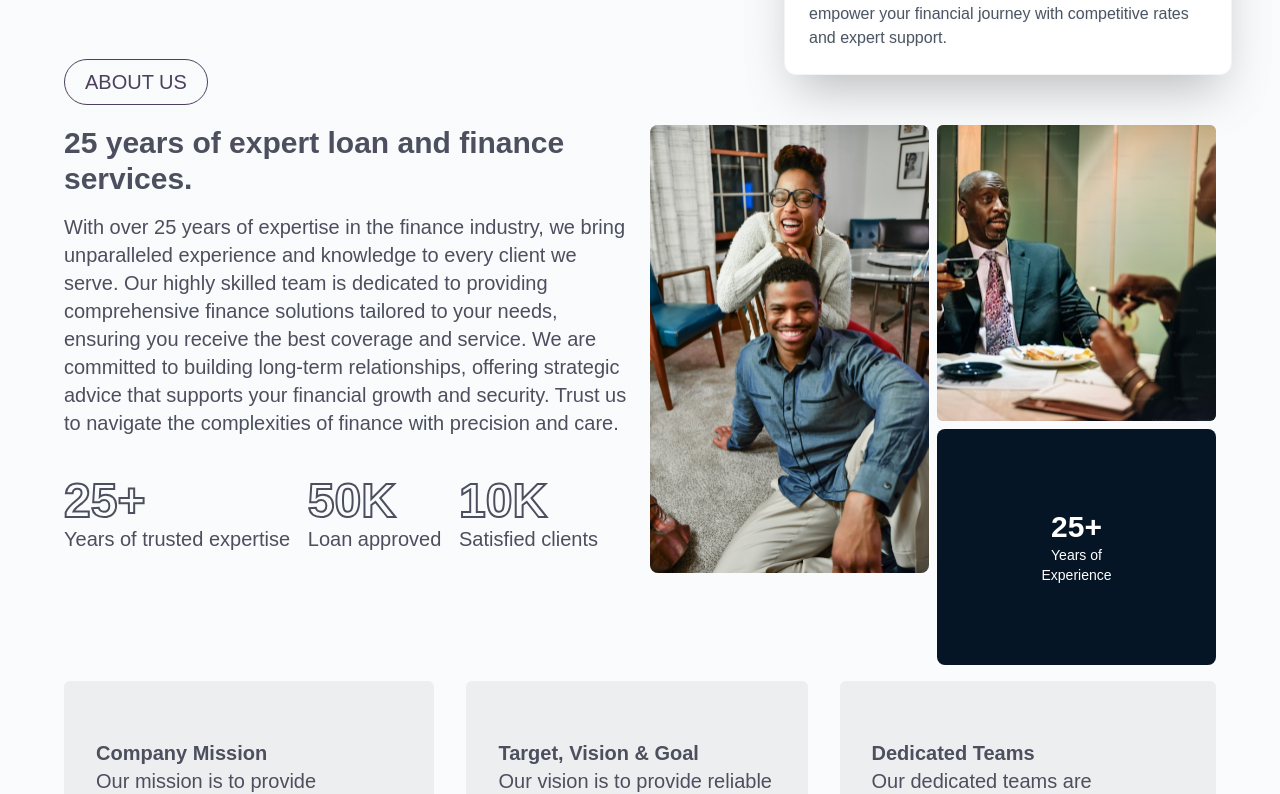
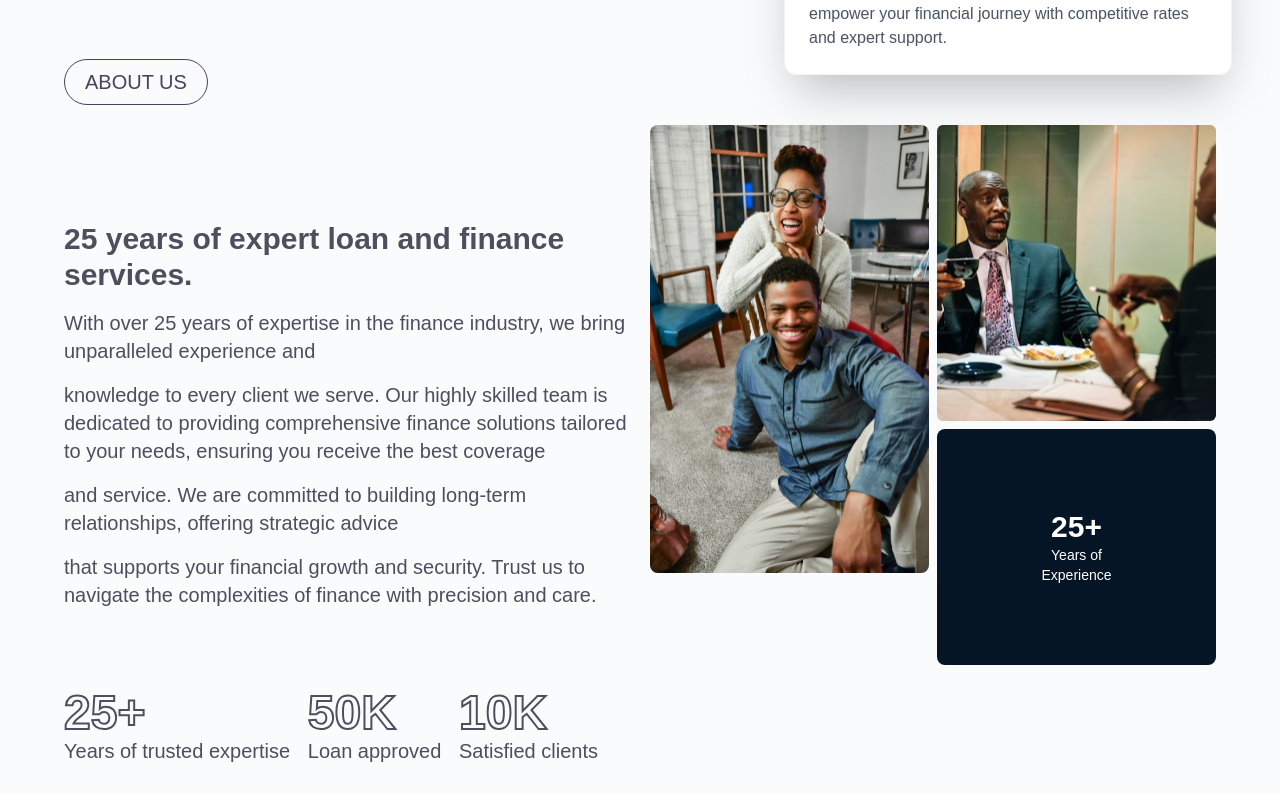
Before and after one commit to KOlivier2119/credora, a Next.js app: page / in a window 1280 px wide. Shown: the part 709-1503 px from the top of the page. Built offline with nearby package versions, Linux system fonts and the light colour scheme.

Commit message:
modifying hover

```diff
--- a/components/About.tsx
+++ b/components/About.tsx
@@ -1,6 +1,6 @@
 import React from "react";
 import Image from "next/image";
-import man from "@/public/man_2.svg"
+import man from "@/public/man_2.svg";
 import discuss from "@/public/discuss.svg";
 
 const About = () => {
@@ -17,36 +17,43 @@ const About = () => {
       </button>
 
       <div className="flex flex-col md:flex-row gap-5 items-center md:items-start">
-        <div className="w-full md:w-[50%] text-center md:text-left">
+        <div className="w-full md:w-[50%] text-center md:text-left mt-24">
           <h1 className="text-2xl md:text-3xl font-bold">
             25 years of expert loan and finance services.
           </h1>
+          <div>
             <p className="mt-4 text-start">
               With over 25 years of expertise in the finance industry, we bring
-            unparalleled experience and knowledge to every client we serve. Our
-            highly skilled team is dedicated to providing comprehensive finance
-            solutions tailored to your needs, ensuring you receive the best
-            coverage and service. We are committed to building long-term
-            relationships, offering strategic advice that supports your
-            financial growth and security. Trust us to navigate the complexities
-            of finance with precision and care.
+              unparalleled experience and
             </p>
-          <div className="flex flex-col md:flex-row justify-between my-10 mr-8">
-  <div className="flex flex-col items-center md:items-start">
+            <p className="mt-4 text-start">
+              knowledge to every client we serve. Our highly skilled team is
+              dedicated to providing comprehensive finance solutions tailored to
+              your needs, ensuring you receive the best coverage
+            </p>
+            <p className="mt-4 text-start">
+              and service. We are committed to building long-term relationships,
+              offering strategic advice
+            </p>
+            <p className="mt-4 text-start">
+              that supports your financial growth and security. Trust us to
+              navigate the complexities of finance with precision and care.
+            </p>
+          </div>
+          <div className="flex flex-col md:flex-row justify-between my-10 mr-8 mt-20">
+            <div className="flex flex-col items-center py-6 md:py-0 md:items-start">
               <h1 className="text-5xl font-bold outlined-text">25+</h1>
               <span>Years of trusted expertise</span>
             </div>
-  <div className="flex flex-col items-center md:items-start">
+            <div className="flex flex-col items-center py-6 md:py-0 md:items-start">
               <h1 className="text-5xl font-bold outlined-text">50K</h1>
               <span>Loan approved</span>
             </div>
-  <div className="flex flex-col items-center md:items-start">
+            <div className="flex flex-col items-center py-6 md:py-0 md:items-start">
               <h1 className="text-5xl font-bold outlined-text">10K</h1>
               <span>Satisfied clients</span>
             </div>
           </div>
-
-
         </div>
 
         <div className="grid grid-cols-1 md:grid-cols-2 gap-2 w-full md:w-[50%]">
--- a/components/Navbar.tsx
+++ b/components/Navbar.tsx
@@ -36,10 +36,10 @@ const Navbar = () => {
                 <a
                   key={item.name}
                   href={item.href}
-                  className="relative text-[#4B4F5E] hover:text-[#061525] transition-colors duration-300 text-base font-medium"
+                  className="relative text-[#4B4F5E] hover:text-[#061525] transition-colors duration-300 text-base font-bold group"
                 >
                   {item.name}
-                  <span className="absolute bottom-[-4px] left-1/2 w-1/4 h-0.5 bg-[#061525] transform -translate-x-1/2 opacity-0 group-hover:opacity-100 transition-opacity duration-300"></span>
+                  <span className="absolute bottom-[-2px] left-1/2 w-0 h-0.5 bg-[#061525] transform -translate-x-1/2 transition-all duration-300 group-hover:w-2/5"></span>
                 </a>
               ))}
             </div>
```
Lines whose indentation alone changed are shown as unchanged.
